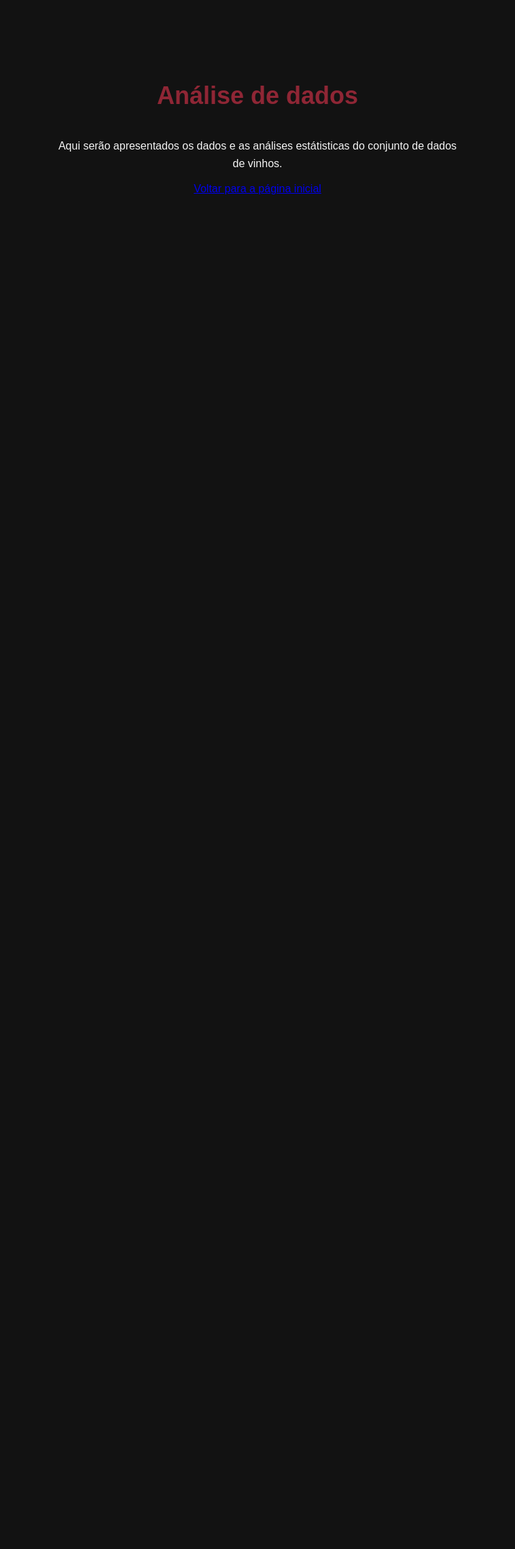
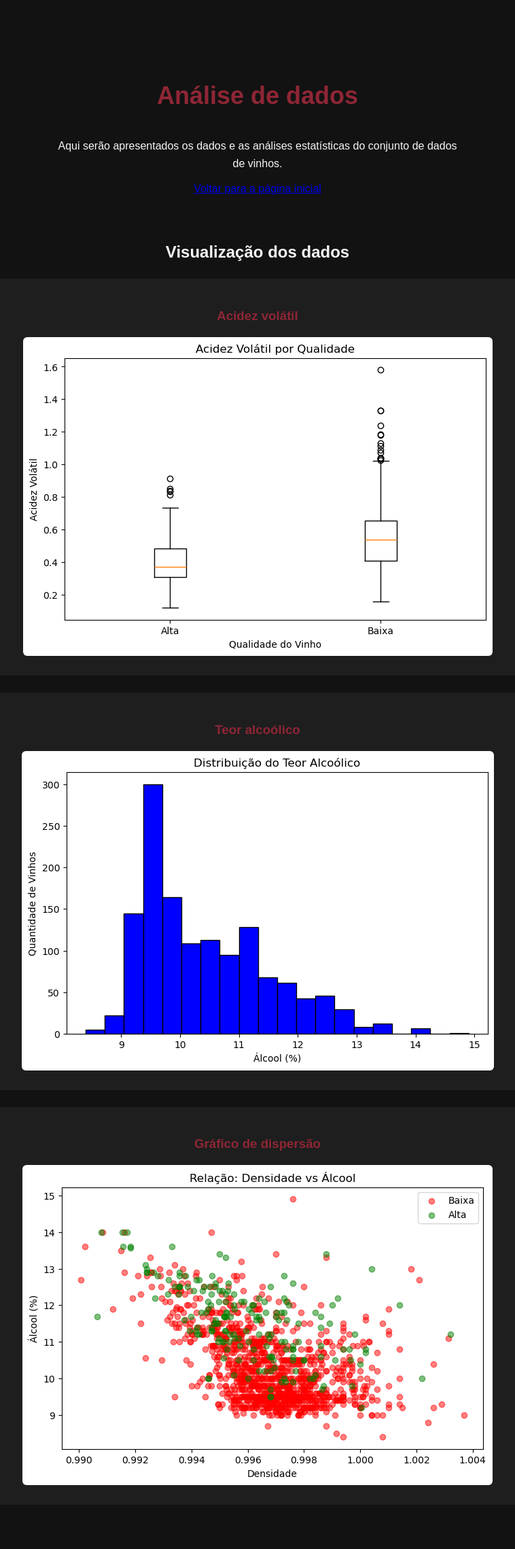
Before and after one commit to BernardoGottems/Trabalho_Topicos_SoftwareA1, a Flask app: page /analise in a window 1280 px wide. Shown: the whole page at 68% size, without its empty margins (261-1019 px from the left). Before the commit the page ends 286 px from the top, so only its background shows below. Run offline with Flask 3, Linux system fonts and the light colour scheme.

Commit message:
Integração dos gráficos na página de analise

```diff
--- a/static/style.css
+++ b/static/style.css
@@ -41,3 +41,28 @@ nav a {
 nav a:hover {
     background-color: #641a26;
 }
+
+.graficos {
+    width: 100%;
+    max-width: 1000px;
+    margin-top: 50px;
+    text-align: center;
+}
+
+.grafico {
+    background-color: #1e1e1e;
+    padding: 25px;
+    margin: 25px 0;
+    border-radius: 10px;
+}
+
+.grafico h3 {
+    color: #8f2635;
+    margin-bottom: 20px;
+}
+
+.grafico img {
+    max-width: 100%;
+    height: auto;
+    border-radius: 6px;
+}
--- a/templates/analise.html
+++ b/templates/analise.html
@@ -1,8 +1,9 @@
+
 <!DOCTYPE html>
 <html lang="pt-BR">
 <head>
     <meta charset="UTF-8">
-    <title>Analise de dados</title>
+    <title>Análise de dados</title>
     <link rel="stylesheet" href="{{ url_for('static', filename='style.css') }}">
 </head>
 <body>
@@ -10,10 +11,32 @@
     <h1>Análise de dados</h1>
 
     <p>
-        Aqui serão apresentados os dados e as análises estátisticas do conjunto de dados de vinhos.
+        Aqui serão apresentados os dados e as análises estatísticas do conjunto de dados de vinhos.
     </p>
 
     <a href="/">Voltar para a página inicial</a>
 
+    <section class="graficos">
+        <h2>Visualização dos dados</h2>
+
+        <div class="grafico">
+            <h3>Acidez volátil</h3>
+            <img src="{{ url_for('static', filename='grafico_acidez.png') }}"
+                 alt="Gráfico de acidez volátil">
+        </div>
+
+        <div class="grafico">
+            <h3>Teor alcoólico</h3>
+            <img src="{{ url_for('static', filename='grafico_alcool.png') }}"
+                 alt="Gráfico de teor alcoólico">
+        </div>
+
+        <div class="grafico">
+            <h3>Gráfico de dispersão</h3>
+            <img src="{{ url_for('static', filename='grafico_dispersao.png') }}"
+                 alt="Gráfico de dispersão dos dados">
+        </div>
+    </section>
+
 </body>
 </html>
```
